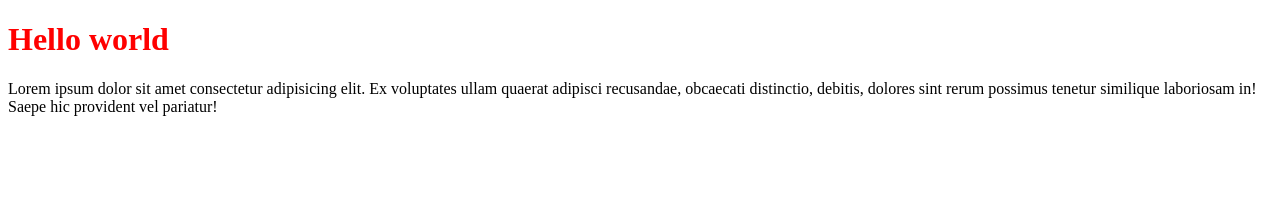
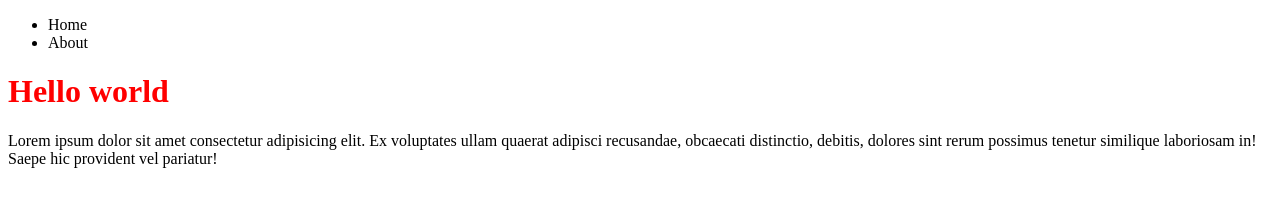
Before and after one commit to Rado1998/git-demo-front, a plain HTML site: page index.html in a window 1280 px wide. Drawn offline with Linux system fonts and the light colour scheme.

Commit message:
added header in html

```diff
--- a/index.html
+++ b/index.html
@@ -8,6 +8,7 @@
     <script src="./script.js"></script>
 </head>
 <body>
+    <header><ul><li>Home</li><li>About</li></ul></header>
     <h1>Hello world</h1>
     <p>Lorem ipsum dolor sit amet consectetur adipisicing elit. Ex voluptates ullam quaerat adipisci recusandae, obcaecati distinctio, debitis, dolores sint rerum possimus tenetur similique laboriosam in! Saepe hic provident vel pariatur!</p>
 </body>
```
